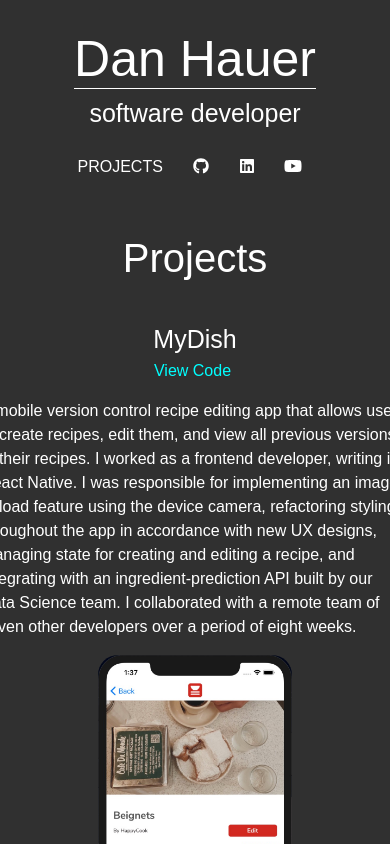
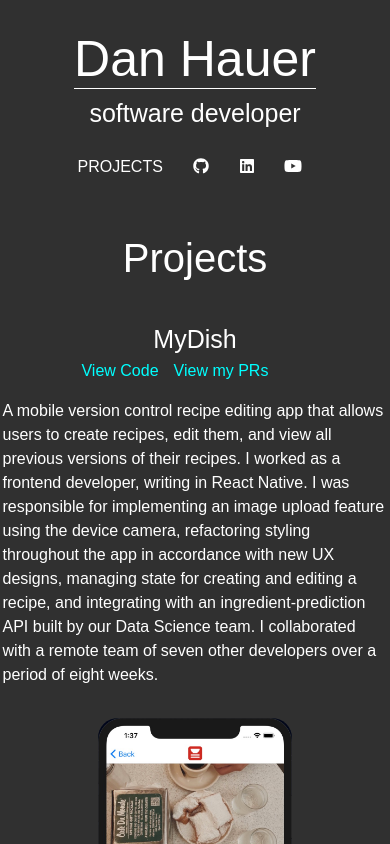
Before and after one commit to dlhauer/portfolio, a React (Create React App) app in the folder portfolio-app/: page /projects in a window 390 px wide. Shown: the top 844 px of the page. Built offline with nearby package versions, Linux system fonts and the light colour scheme.

Commit message:
adds PRList component

```diff
--- a/portfolio-app/src/App.css
+++ b/portfolio-app/src/App.css
@@ -5,7 +5,6 @@ html {
 body {
   background-color: #303030;
   color: white;
-  /* border: 5px solid green; */
 }
 p {
   font-size: 1.9rem;
@@ -70,6 +69,7 @@ h2 {
 
 .link:hover {
   color: #00ffff;
+  cursor: pointer;
 }
 
 .yt:hover {
@@ -140,7 +140,7 @@ h2 {
   height: 100%;
 }
 
-@media (max-width: 1000px) {
+@media (max-width: 1200px) {
   .nav-container {
     flex-direction: column;
   }
@@ -194,15 +194,17 @@ h2 {
 .project-container {
   display: flex;
   justify-content: flex-start;
-  align-items: center;
+  align-items: flex-start;
   width: 100%;
   margin-bottom: 6rem;
   /* border: 1px solid blue; */
 }
 
 .project-text {
-  max-width: 500px;
+  width: 50%;
+  /* border: 1px solid red; */
   line-height: 1.5;
+  margin-bottom: 1.5rem;
 }
 
 .project-description {
@@ -226,6 +228,10 @@ h2 {
   height: 300px;
 }
 
+.link-container {
+  /* border: 1px solid red; */
+  display: flex;
+}
 .project-link {
   color: #00ffff;
   font-size: 1.6rem;
@@ -237,15 +243,26 @@ h2 {
   text-decoration: underline;
 }
 
-.inline-link {
-  font-size: inherit;
+.pr-container {
+  display: flex;
+  flex-direction: column;
+  margin-bottom: 1rem;
 }
 
-@media (max-width: 800px) {
+.pr-link {
+  margin-bottom: 0.5rem;
+}
+
+@media (max-width: 1000px) {
   .project-container {
     flex-direction: column;
     justify-content: center;
+    align-items: center;
     /* border: 3px solid green; */
+  }
+
+  .project-text {
+    width: 65%;
   }
 
   .project-title {
@@ -255,14 +272,36 @@ h2 {
   .link-container {
     display: flex;
     justify-content: center;
-    /* border: 1px solid red; */
+    /* margin-left: 90px; */
+  }
+
+  .wacky-container {
+    /* border: 1px solid blue; */
+    display: flex;
+    justify-content: flex-start;
+    width: 165px;
   }
 
   .project-link {
     margin-left: 1.5rem;
+    margin-right: 0;
+    /* border: 1px solid green; */
   }
 
   .image-container {
     margin: 0;
   }
 }
+
+@media (max-width: 600px) {
+  .project-text {
+    width: 90%;
+  }
+}
+
+.inline-link {
+  font-size: inherit;
+  margin: 0;
+  padding: 0;
+  /* border: 1px solid red; */
+}
--- /dev/null
+++ b/portfolio-app/src/PRList.js
@@ -0,0 +1,27 @@
+import React from "react";
+
+const PRList = ({ project }) => (
+  <div className="project-description">
+    <p className="project-description">{project.description}</p>
+    <div className="pr-container">
+      {project.select
+        .sort((a, b) => b.id - a.id)
+        .map((pr) => {
+          return (
+            <a className="link pr-link" href={pr.url} target="_blank">
+              {pr.title}
+            </a>
+          );
+        })}
+    </div>
+    <a
+      className={`link ${!project.select && "project-link"}`}
+      href={project.all}
+      target="_blank"
+    >
+      {`View all of my PRs for ${project.name}`}
+    </a>
+  </div>
+);
+
+export default PRList;
--- a/portfolio-app/src/Project.js
+++ b/portfolio-app/src/Project.js
@@ -1,22 +1,56 @@
-import React from "react";
+import React, { useState } from "react";
+import prs from "./prs";
+import PRList from "./PRList";
 
-const Project = ({ project }) => (
+const Project = ({ project }) => {
+  const [descVisible, setDescVisible] = useState(true);
+
+  return (
     <div className="project-container">
       <div className="body-text project-text">
         <h2 className="project-title">{project.name}</h2>
         <div className="link-container">
           {project.site && (
-          <a className="link project-link" href={project.site} target="_blank">
+            <a
+              className="link project-link"
+              href={project.site}
+              target="_blank"
+            >
               View Site
             </a>
           )}
           {project.repo && (
-          <a className="link project-link" href={project.repo} target="_blank">
+            <a
+              className="link project-link"
+              href={project.repo}
+              target="_blank"
+            >
               View Code
             </a>
           )}
+          <div className="wacky-container">
+            {descVisible ? (
+              <a
+                className="link project-link"
+                onClick={() => setDescVisible(false)}
+              >
+                View my PRs
+              </a>
+            ) : (
+              <a
+                className="link project-link"
+                onClick={() => setDescVisible(true)}
+              >
+                View Description
+              </a>
+            )}
           </div>
+        </div>
+        {descVisible ? (
           <p className="project-description">{project.description}</p>
+        ) : (
+          <PRList project={prs[project.name]} />
+        )}
       </div>
       <div
         className={`image-container ${
@@ -34,5 +68,6 @@ const Project = ({ project }) => (
       </div>
     </div>
   );
+};
 
 export default Project;
--- a/portfolio-app/src/prs.js
+++ b/portfolio-app/src/prs.js
@@ -1,7 +1,8 @@
 export default {
   MyDish: {
+    name: "MyDish",
     description:
-      "Some select Pull Requests of mine on the React Native front end for MyDish.",
+      "Links to some select Pull Requests of mine on the React Native front end for MyDish.",
     all:
       "https://github.com/Lambda-School-Labs/mydish-fe/pulls?page=1&q=is%3Apr+is%3Aclosed+author%3Adlhauer",
     select: [
@@ -12,7 +13,7 @@ export default {
       },
       {
         id: 141,
-        title: "Feature/add suggested ingredients to form #141",
+        title: "Testing/update failing redux tests #141",
         url: "https://github.com/Lambda-School-Labs/mydish-fe/pull/141",
       },
       {
@@ -62,9 +63,10 @@ export default {
       },
     ],
   },
-  Knapsack: {
+  "The Ant's Knapsack": {
+    name: "The Ant's Knapsack",
     description:
-      "Some select Pull Requests of mine on the Flask back end for The Ant's Knapsack.",
+      "Links to some select Pull Requests of mine on the Flask back end for The Ant's Knapsack.",
     all:
       "https://github.com/Organization-for-CS-Build-Week-1/CS-Build-Week-1-Flask/pulls?q=is%3Apr+is%3Aclosed+author%3Adlhauer",
     select: [
@@ -100,11 +102,12 @@ export default {
       },
     ],
   },
-  Sauti: {
+  "Sauti Studio": {
+    name: "Sauti Studio",
     description: `I read somewhere that if you're not embarrassed by your old work, then you're not learning enough.
       Well, let's take these PRs as a case in point. Although I think the code I wrote is pretty good, you can see that
       I still had a lot to learn about using branches and writing descriptive pull requests. My progress in that regard
-      is clear in subsequent projects.`,
+      is clear in subsequent projects listed above.`,
     all:
       "https://github.com/Sauti-Studio3/Back-End/pulls?q=is%3Apr+is%3Aclosed",
     select: [],
```
Lines whose indentation alone changed are shown as unchanged.
